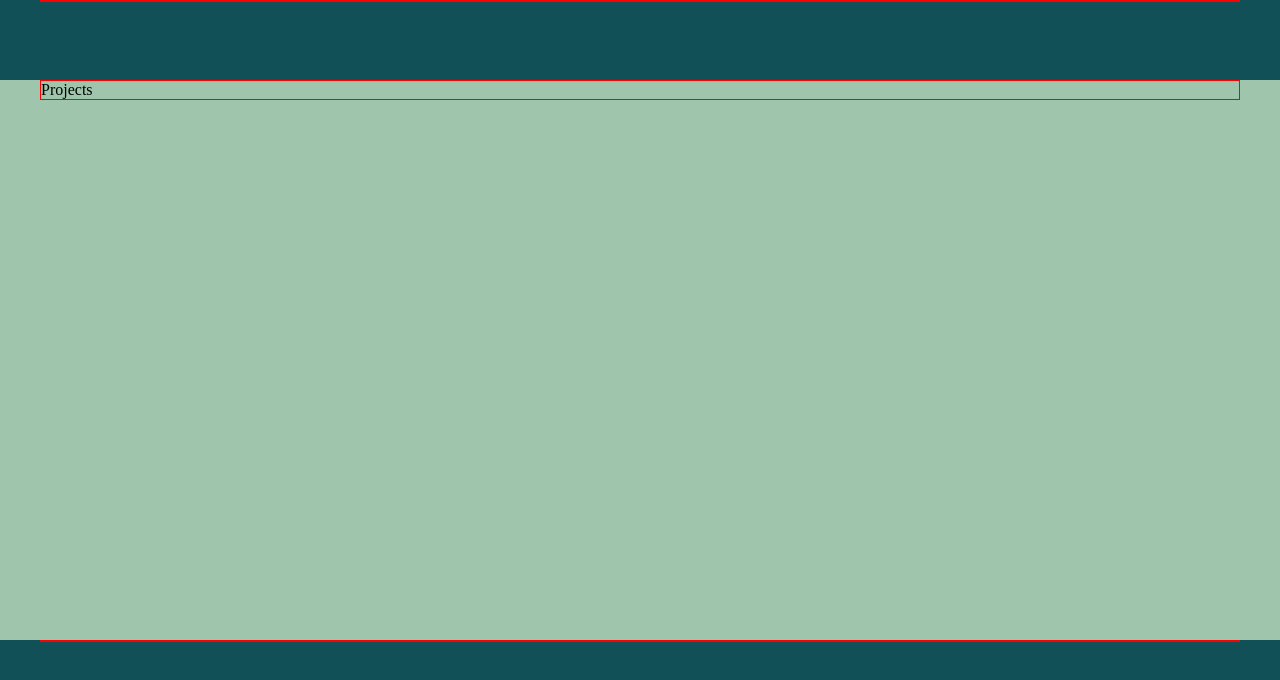
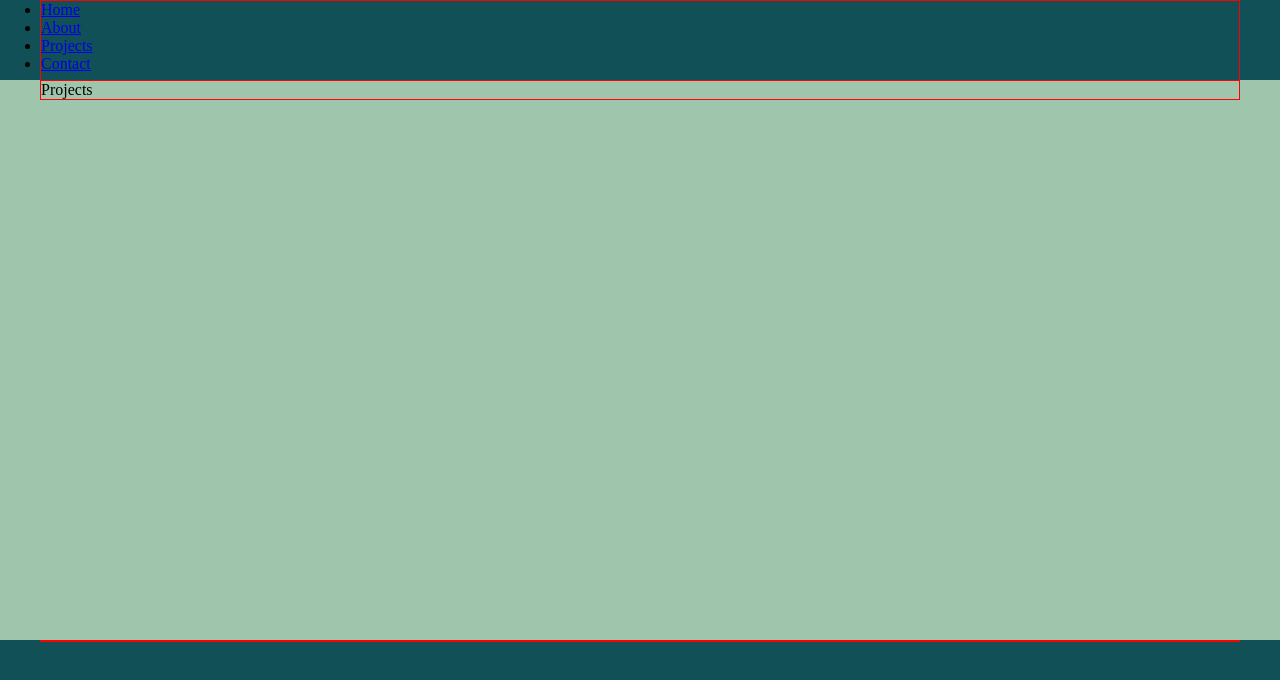
Before and after one commit to DEJENERUTA/portfolio, a JavaScript app: page /projects in a window 1280 px wide. Shown: the top 680 px of the page. Built offline with nearby package versions, Linux system fonts and the light colour scheme; the HTML template or start-up script is replaced by a standard one.

Commit message:
create header component

```diff
--- a/src/App.js
+++ b/src/App.js
@@ -1,5 +1,6 @@
 import "./App.css";
 import { Routes, Route } from "react-router-dom";
+import Header from "./header/Header";
 import Home from "./home/Home";
 import About from "./about/About";
 import Projects from "./projects/Projects";
@@ -9,7 +10,9 @@ const App = () => {
   return (
     <div className="app">
       <header className="app-header">
-        <div className="app-header-inner-wrapper"></div>
+        <div className="app-header-inner-wrapper">
+          <Header />
+        </div>
       </header>
       <main className="app-main">
         <div className="app-main-inner-wrapper">
--- /dev/null
+++ b/src/header/Header.js
@@ -0,0 +1,30 @@
+import { Link } from "react-router-dom";
+
+const Header = () => {
+  return (
+    <div className="site-header">
+      <div className="site-logo"></div>
+      <div className="site-navigation">
+        <nav className="site-menu">
+          <ul>
+            <li>
+              <Link to="/">Home</Link>
+            </li>
+            <li>
+              <Link to="/about">About</Link>
+            </li>
+            <li>
+              <Link to="/projects">Projects</Link>
+            </li>
+            <li>
+              <Link to="/contact">Contact</Link>
+            </li>
+          </ul>
+        </nav>
+        <button className="burger-menu"></button>
+      </div>
+    </div>
+  );
+};
+
+export default Header;
```
